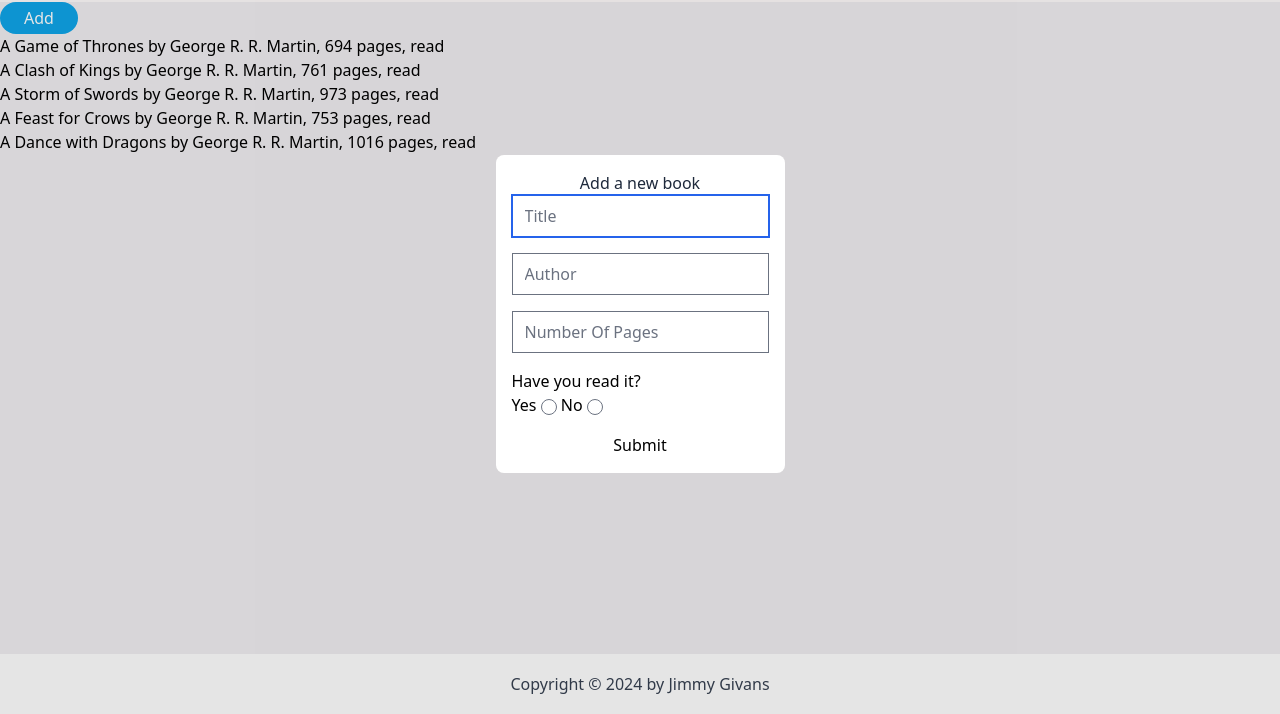
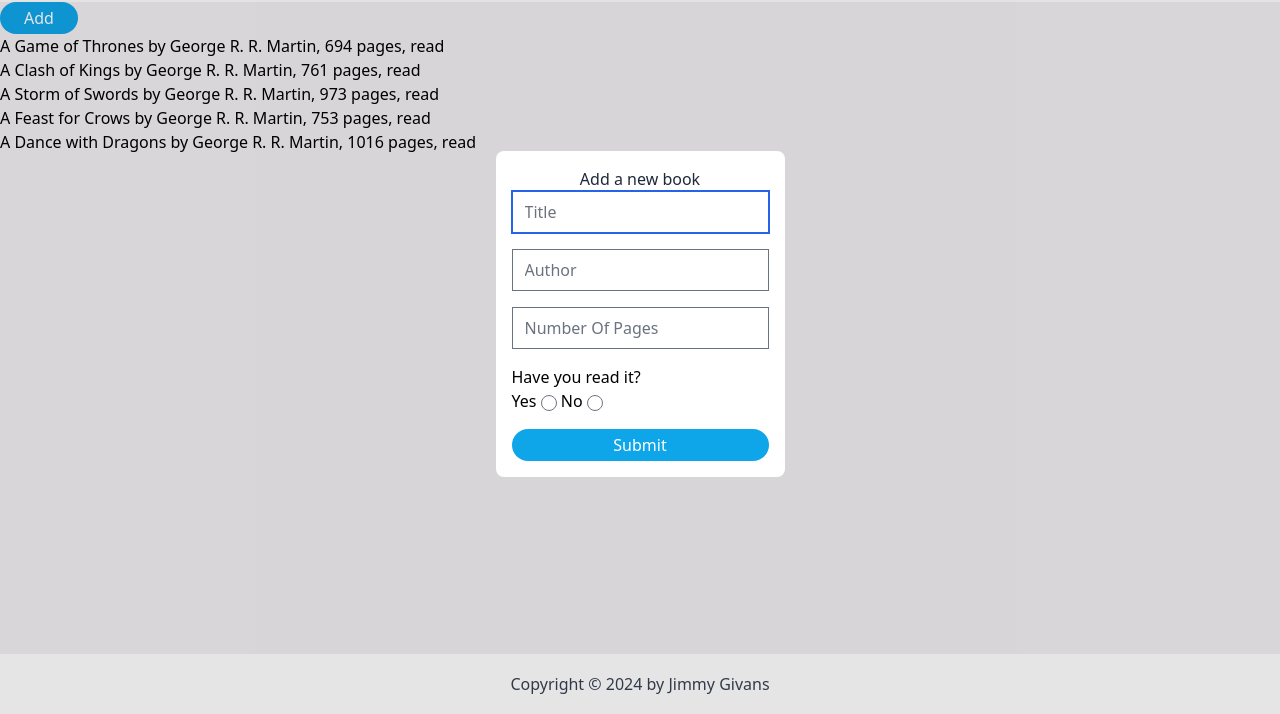
Before and after one commit to Ja-Uyoma/Library, a website built with Vite: page index.html in a window 1280 px wide. Both pictures are taken after a click on the button "Add". Shown: the part 86-800 px from the top of the page. Built offline with nearby package versions, Linux system fonts and the light colour scheme.

Commit message:
feat: style form submit button

```diff
--- a/index.html
+++ b/index.html
@@ -53,7 +53,12 @@
                 <input type="radio" name="read?" required />
               </label>
             </fieldset>
-            <button type="submit">Submit</button>
+            <button
+              type="submit"
+              class="bg-sky-500 rounded-2xl px-6 py-1 active:shadow-lg active:scale-95 outline-none transition duration-100 ease-in-out hover:border-y-sky-800 font-medium text-white"
+            >
+              Submit
+            </button>
           </form>
         </dialog>
       </main>
```
